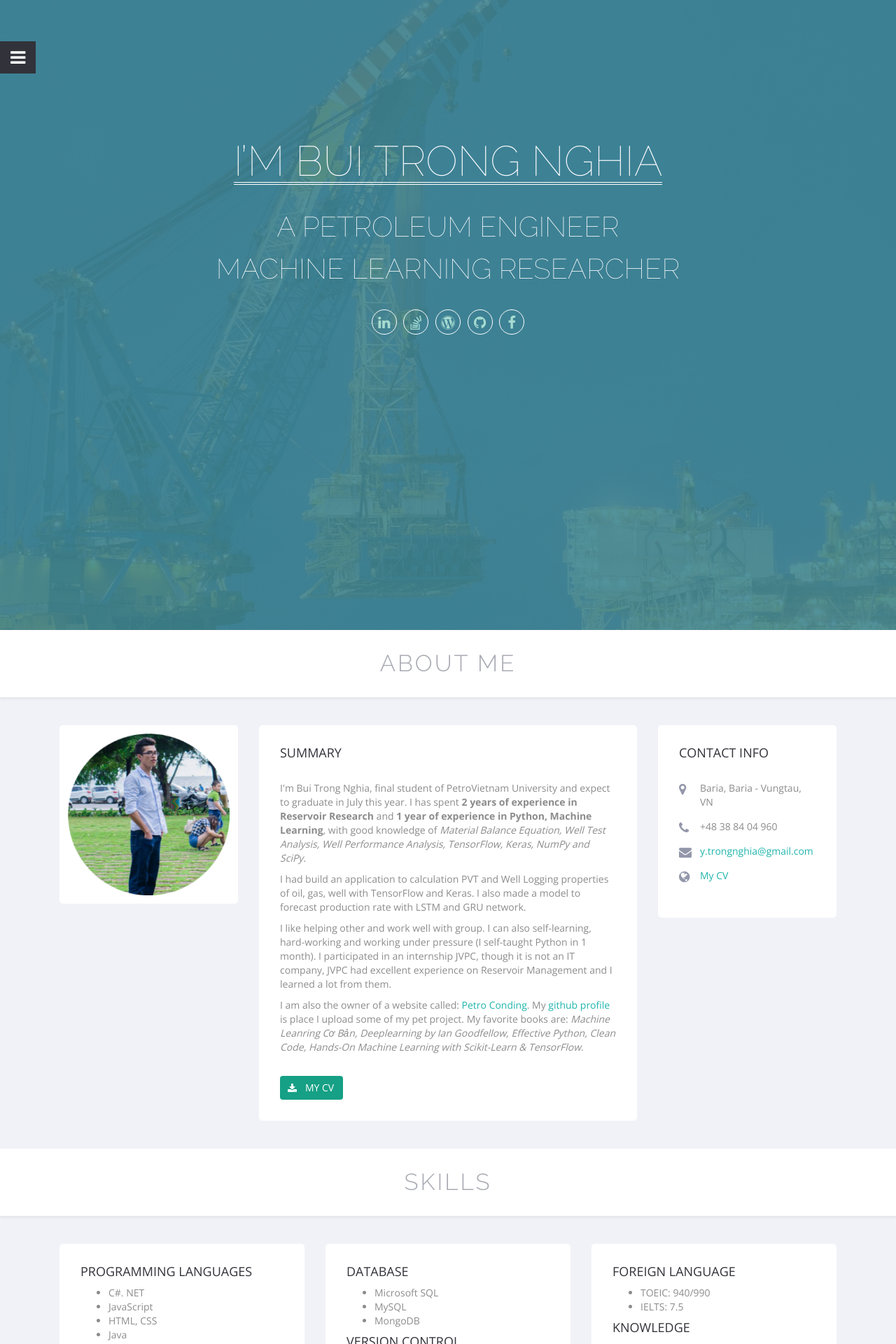
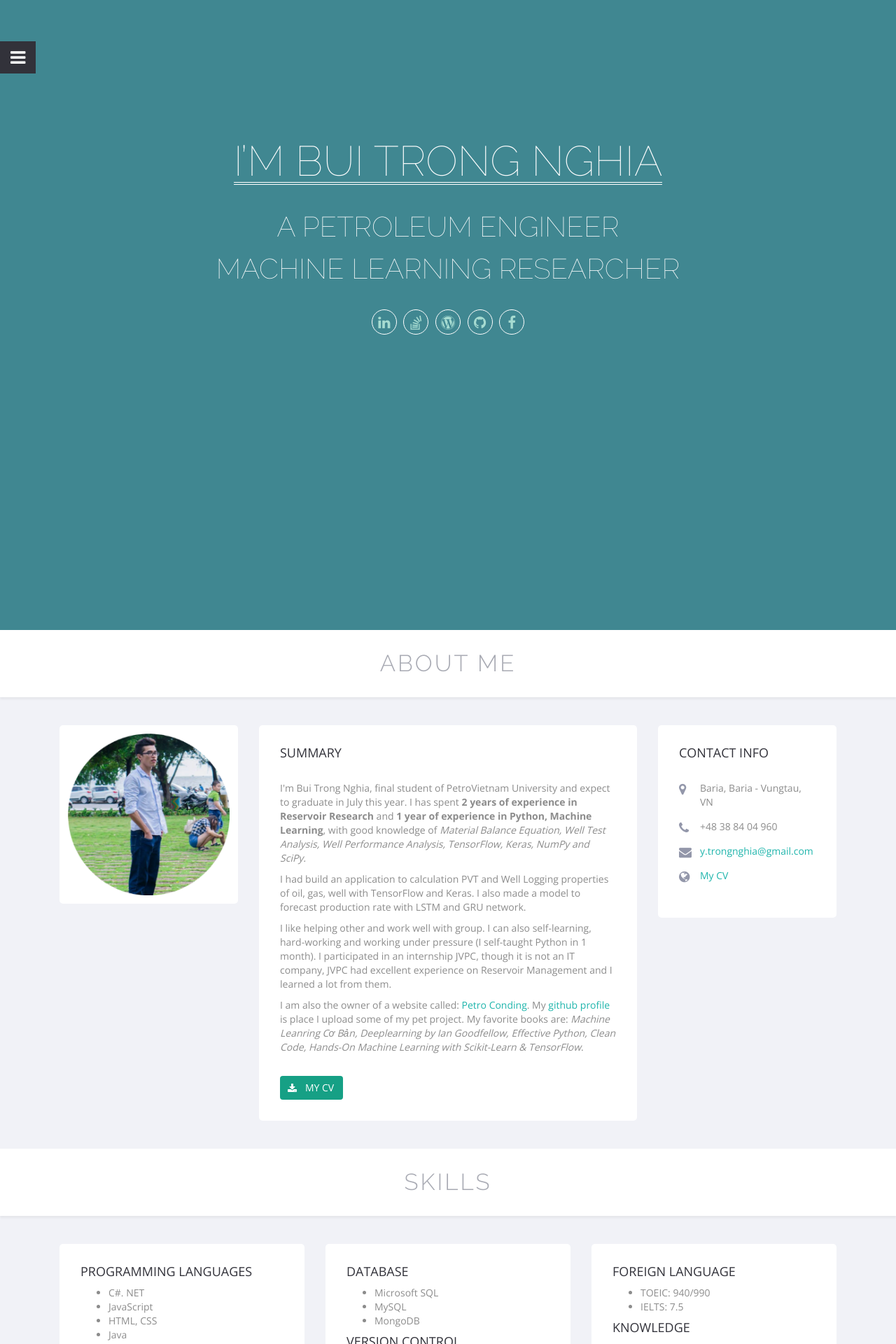
Before and after one commit to YanGBloG/superseded, a Jekyll site: the page cv.html, which Jekyll copies as it is, in a window 1280 px wide. Shown: the top 1920 px of the page at 70% size. Built offline with Jekyll 4.4.1, drawn with Linux system fonts in a browser that asks for light colours.

Commit message:
Update cv.html

```diff
--- a/cv.html
+++ b/cv.html
@@ -40,7 +40,7 @@
             <!-- /.navigation -->
         </nav>
         <!-- /#site-navigation -->
-        <div id="banner" class="transparent-section" data-image="img/slider-bg.jpg" data-color="64, 135, 145" data-transparency="0.90">
+        <div id="banner" class="transparent-section" data-image="img/slider-bg.jpg" data-color="64, 135, 145" data-transparency="1">
             <div class="transparent-content parallax-style">
                 <div class="header-content">
                     <div class="container">
```
